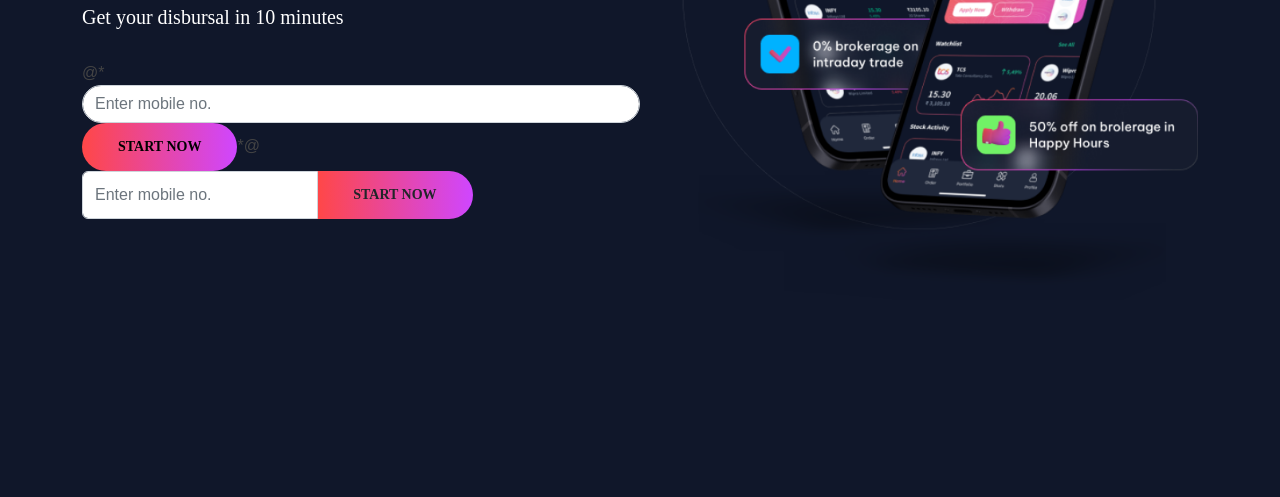
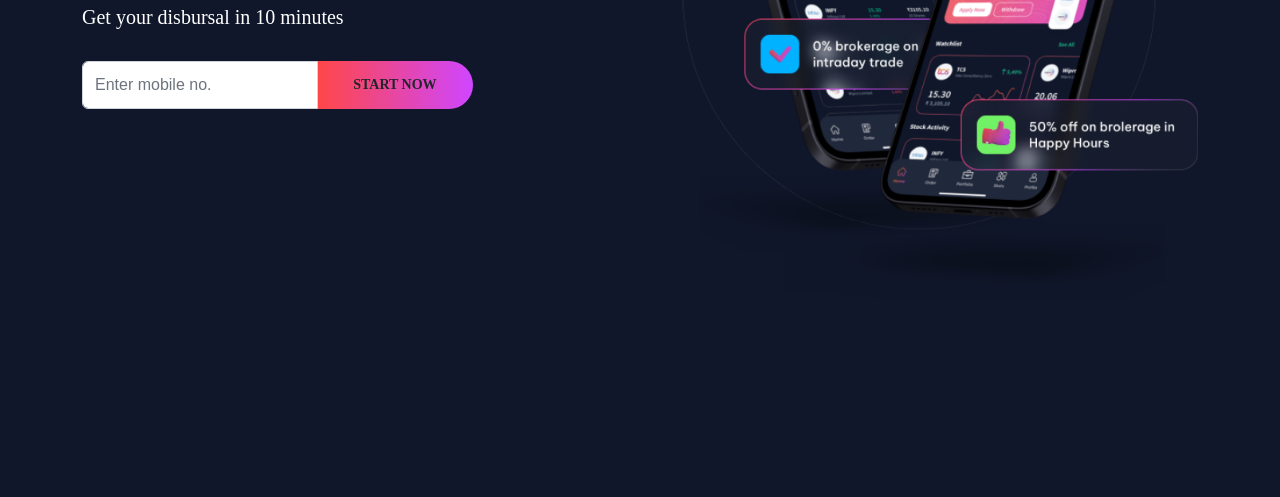
Before and after one commit to tanvishedge/LoanLanding, a plain HTML site: page Index.html in a window 1280 px wide. Shown: the part 303-800 px from the top of the page. Drawn offline with nearby package versions, Linux system fonts and the light colour scheme.

Commit message:
Update Index.html

```diff
--- a/Index.html
+++ b/Index.html
@@ -160,8 +160,8 @@
                     <h1 style="align-items: center; color: #FFFFFF; font-family: Be Vietnam Pro; font-size:50px">Say Yes to <span class="brandcolor"> Loans</span></h1>
                     <h1 style="align-items: center; color: #FFFFFF; font-family: Be Vietnam Pro; font-size: 50px ">No to <span class="brandcolor"> Loss</span></h1>
                     <h3 style="font-family: Be Vietnam Pro; font-size:20px; align-items:center; color:#FFFFFF">Get your disbursal in 10 minutes</h3><br />
-                    @*<input type="text" id="txtmobno" placeholder="Enter mobile no." class="form-control" style="border-radius: 1.563em" required pattern="\d*" title="Numbers only" />
-                        <button type="button" id="open_account" class="btn-start-now d-inline-flex">Start Now</button>*@
+                    <!-- <input type="text" id="txtmobno" placeholder="Enter mobile no." class="form-control" style="border-radius: 1.563em" required pattern="\d*" title="Numbers only" />
+                        <button type="button" id="open_account" class="btn-start-now d-inline-flex">Start Now</button> -->
                     <div class="input-group mb-3" style="width:70%">
                         <input type="text" class="form-control" placeholder="Enter mobile no." aria-label="Enter mobile no." aria-describedby="basic-addon2">
                         <span class="input-group-text btn-start-now" id="basic-addon2">Start Now</span>
```
